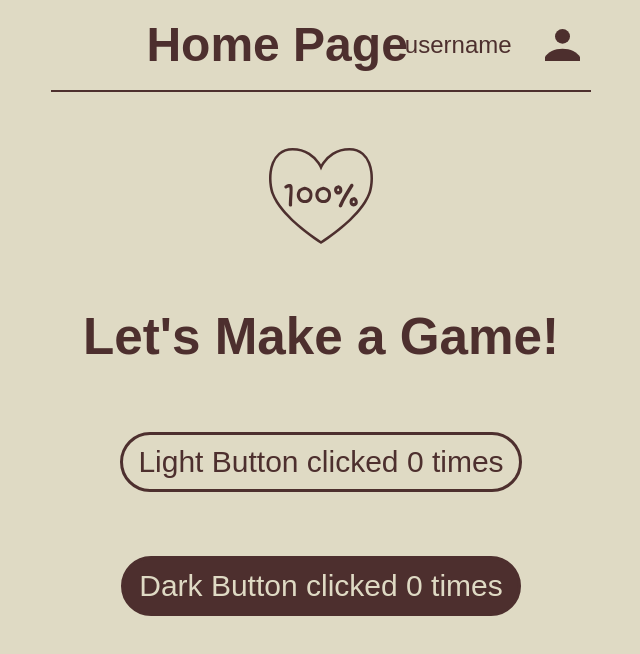
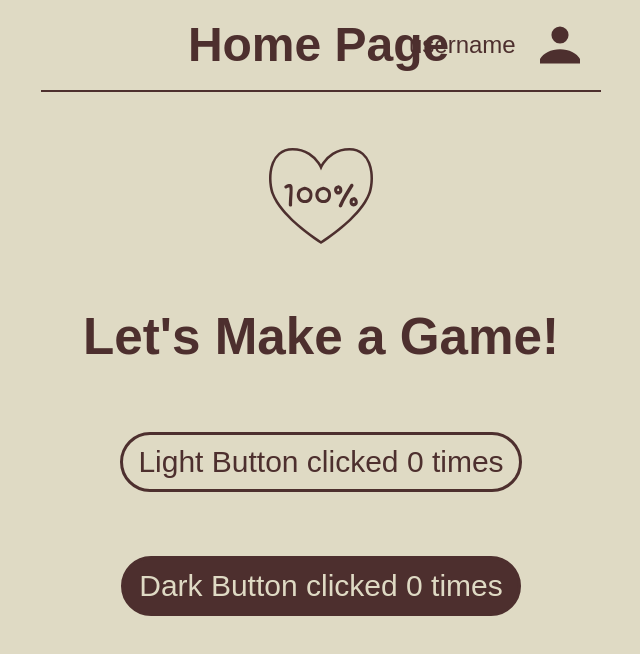
Before and after one commit to wwtbtfc/wwtbtfc-frontend, a React (Vite) app: page / in a window 1280 px wide. Shown: the top 654 px of the page, without its empty margins (319-959 px from the left). Built offline with nearby package versions, Linux system fonts and the light colour scheme; a web font is replaced by a local one.

Commit message:
fix: added min width to banner, prevents overlap on resize

```diff
--- a/src/components/TitleBanner/StyledTitleBanner.tsx
+++ b/src/components/TitleBanner/StyledTitleBanner.tsx
@@ -8,6 +8,7 @@ const StyledTitleBanner = styled.header`
   justify-content: center;
   height: 90px;
   border-bottom: 2px solid #4d2f2e;
+  min-width: 560px;
 
   .title {
     font-size: 3em;
@@ -15,24 +16,25 @@ const StyledTitleBanner = styled.header`
     padding: 1.5em;
     margin: 0 auto;
     position: relative;
-    left: 5%;
+    left: 1.2em;
     min-width: 200px;
+  }
+  .user-container {
+    display: flex;
+    min-width: 120px;
   }
   .user {
     font-family: Arial;
     position: relative;
-    overflow: hidden;
-    flex-shrink: 0;
     font-size: 1.5em;
     font-weight: 100;
-    right: 2em;
+    right: 3em;
     display: inline block;
   }
   img {
     position: relative;
-    flex-shrink: 0;
-    right: 15px;
-    max-width: 35px;
+    right: 3em;
+    max-width: 2.5em;
     height: auto;
   }
 `;
--- a/src/components/TitleBanner/TitleBanner.tsx
+++ b/src/components/TitleBanner/TitleBanner.tsx
@@ -12,8 +12,10 @@ export const TitleBanner = (props: BannerProps) => {
     <>
       <StyledTitleBanner>
         <h2 className="title">{props.title}</h2>
-        <h5 className="user">username</h5>
-        <img src={userIcon} />
+        <div className="user-container">
+          <h5 className="user">username</h5>
+          <img src={userIcon} />
+        </div>
       </StyledTitleBanner>
     </>
   );
```
